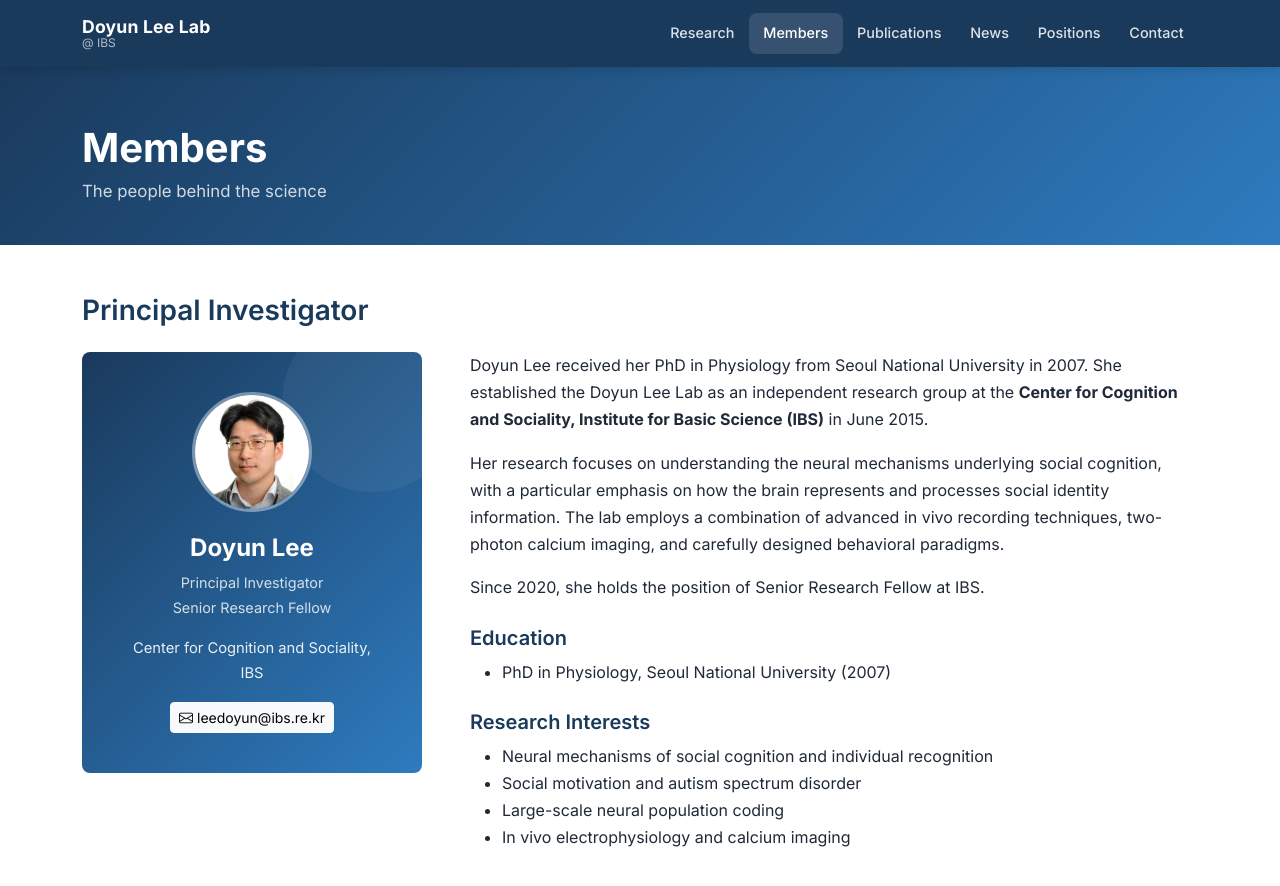
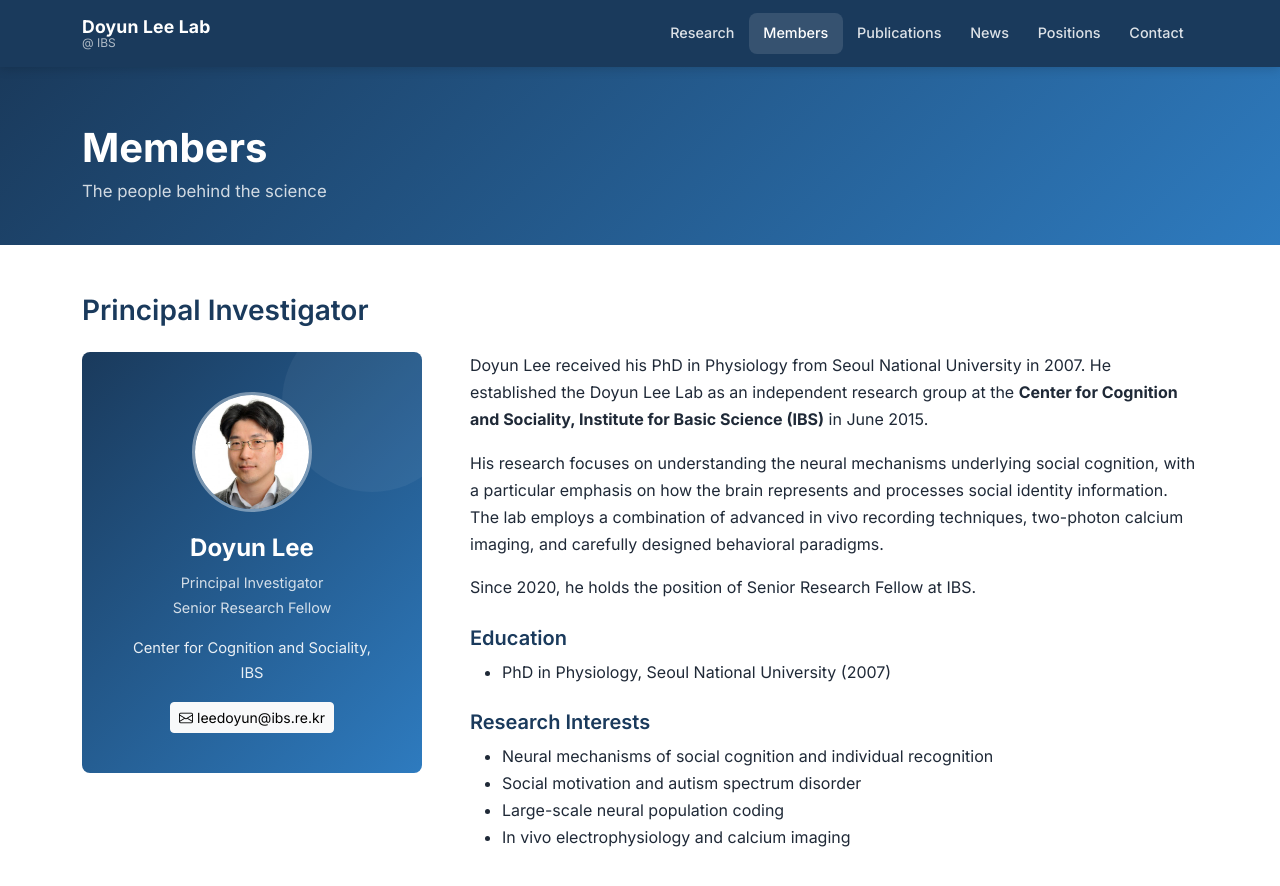
Before and after one commit to doyunleelab/doyunleelab.github.io, a Jekyll site: the page built from members/index.html, in a window 1280 px wide and 900 px high. Shown: the top 886 px of the window. Built offline with Jekyll 4.4.1, drawn with Linux system fonts in a browser that asks for light colours.

Commit message:
Fix PI pronouns: she/her → he/his

```diff
--- a/members/index.html
+++ b/members/index.html
@@ -32,19 +32,19 @@ subtitle: The people behind the science
   </div>
   <div class="col-lg-8">
     <p>
-      Doyun Lee received her PhD in Physiology from Seoul National University in 2007.
-      She established the Doyun Lee Lab as an independent research group at the
+      Doyun Lee received his PhD in Physiology from Seoul National University in 2007.
+      He established the Doyun Lee Lab as an independent research group at the
       <strong>Center for Cognition and Sociality, Institute for Basic Science (IBS)</strong>
       in June 2015.
     </p>
     <p>
-      Her research focuses on understanding the neural mechanisms underlying
+      His research focuses on understanding the neural mechanisms underlying
       social cognition, with a particular emphasis on how the brain represents
       and processes social identity information. The lab employs a combination
       of advanced in vivo recording techniques, two-photon calcium imaging,
       and carefully designed behavioral paradigms.
     </p>
-    <p>Since 2020, she holds the position of Senior Research Fellow at IBS.</p>
+    <p>Since 2020, he holds the position of Senior Research Fellow at IBS.</p>
 
     <h5 class="mt-4 mb-2">Education</h5>
     <ul>
```
